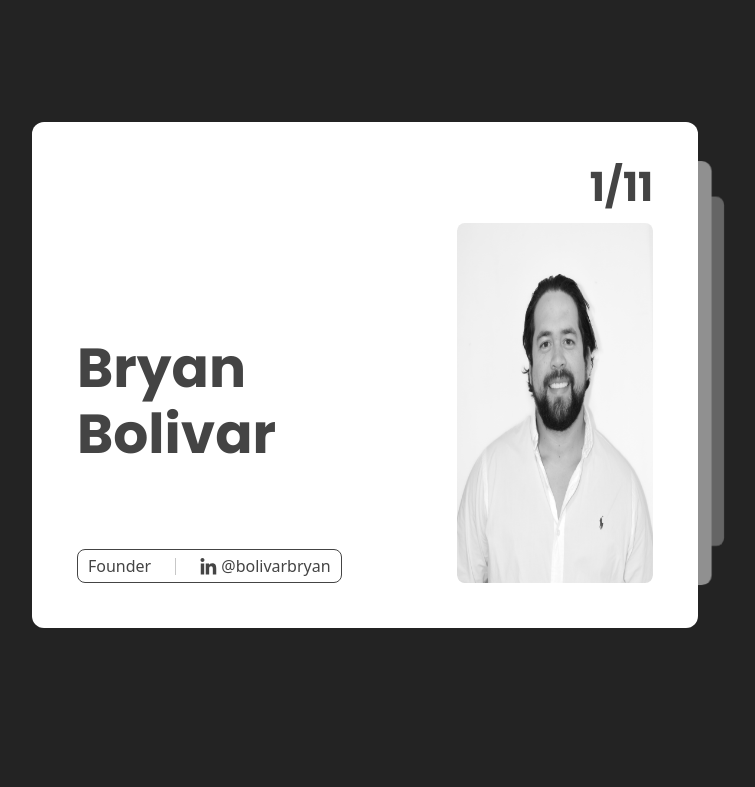
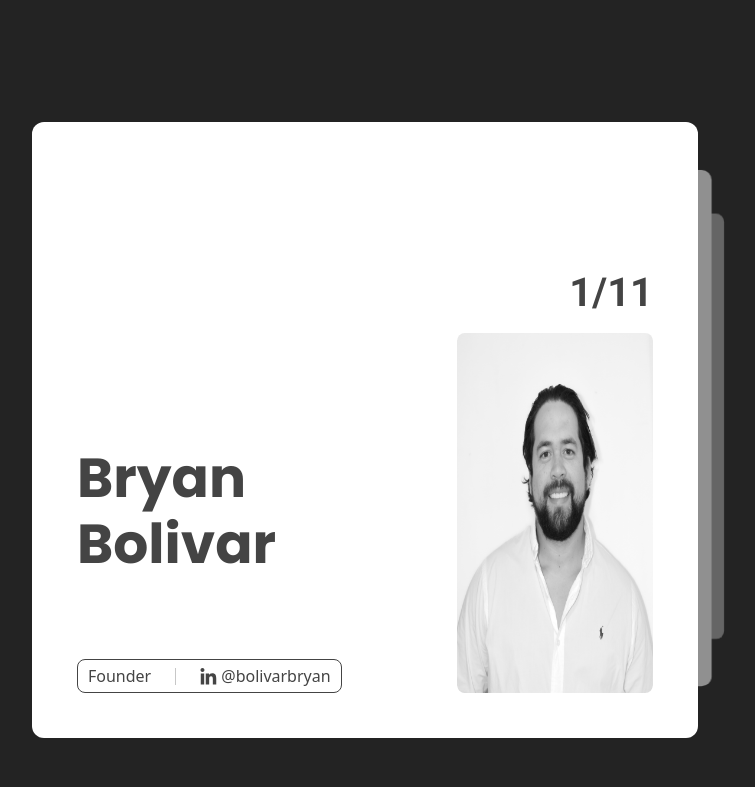
Before and after one commit to contentcraftstudio/Coderlabs-web-2.0, a Next.js app: page / in a window 1280 px wide. Shown: the part 5013-5800 px from the top of the page, without its empty margins (255-1010 px from the left). Built offline with nearby package versions, Linux system fonts and the light colour scheme.

Commit message:
fix::SwiperTeam.tsx

```diff
--- a/components/SwiperTeam.tsx
+++ b/components/SwiperTeam.tsx
@@ -149,10 +149,10 @@ export default function ProfileEdit () {
     >
       {TEAM.map((team, index) => (
         <SwiperSlide key={index}>
-          <div className='member-block rounded bg-white text-[#444444] sm:pt-[60px] p-[15px] md:p-[30px] lg:p-[45px] xl:p-[100px] md:pt-[80px] h-full'>
+          <div className='member-block rounded bg-white text-[#444444] sm:pt-[21px] md:pt-[71px] lg:pt-[151px] p-[15px] md:p-[30px] lg:p-[45px] xl:p-[100px] h-full'>
             <div className='member__holder'>
               <div className='flex justify-end items-end'>
-                <p className='sm:text-[24px] md:text-[32px] lg:text-[40px] xl:text-[77px] leading-none uppercase font-secondary font-bold mb-4'>
+                <p className='sm:text-[24px] md:text-[32px] lg:text-[40px] xl:text-[77px] leading-none uppercase font-primary font-bold sm:mb-[20px]'>
                   <span>{team.id}</span>
                   <span>/</span>
                   <span>{TEAM.length}</span>
--- a/pages/index.tsx
+++ b/pages/index.tsx
@@ -64,7 +64,7 @@ export default function Home () {
           href='https://fonts.googleapis.com/css2?family=Roboto:ital,wght@0,100;0,300;0,400;0,500;0,700;0,900;1,100;1,300;1,400;1,500;1,700;1,900&family=Poppins:wght@100;200;300;400;500;600;700;800;900&display=swap'
         />
       </Head>
-      <main>
+      <main className='w-full'>
         <section className='w-full lg:container sm:space-y-[80px] md:space-y-[100px] lg:space-y-[140px] mx-auto'>
           <section className='sm:space-y-[200px] md:space-y-[514px] lg:space-y-[150px]'>
             <Navbar />
@@ -74,8 +74,8 @@ export default function Home () {
           <ToolsSec />
           <BestSec />
         </section>
-        <footer className='bg-background-dark sm:mt-[80px] md:mt-[100px] lg:mt-[200px] sm:pt-[39px] md:pt-[53px] lg:pt-[97px] w-full'>
-          <section className='lg:container mx-auto sm:space-y-[40px] md:space-y-[100px] lg:space-y-[140px] w-full'>
+        <footer className='w-full bg-background-dark sm:mt-[80px] md:mt-[100px] lg:mt-[200px] sm:pt-[39px] md:pt-[53px] lg:pt-[97px]'>
+          <section className='lg:container mx-auto sm:space-y-[40px] md:space-y-[100px] lg:space-y-[140px] w-full]'>
             <Team />
             <CardsTestominial />
             <Blog />
```
